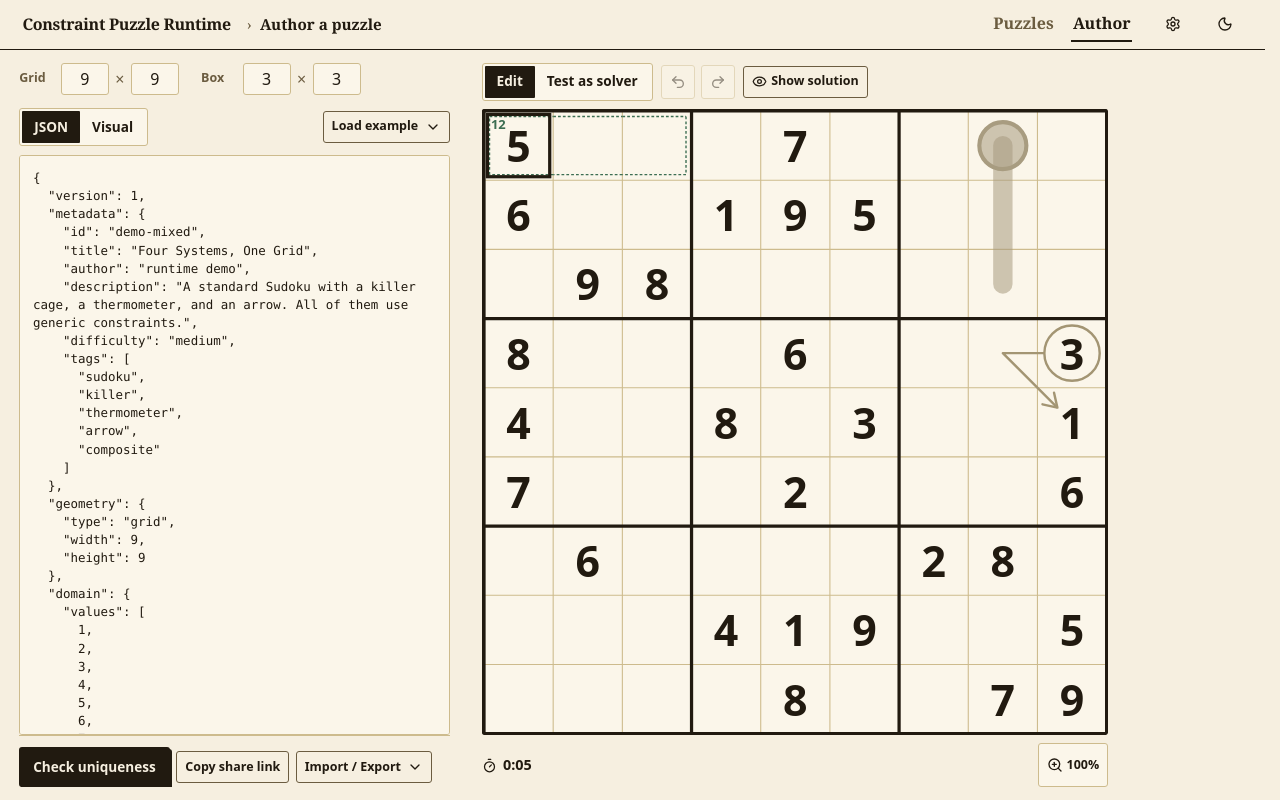
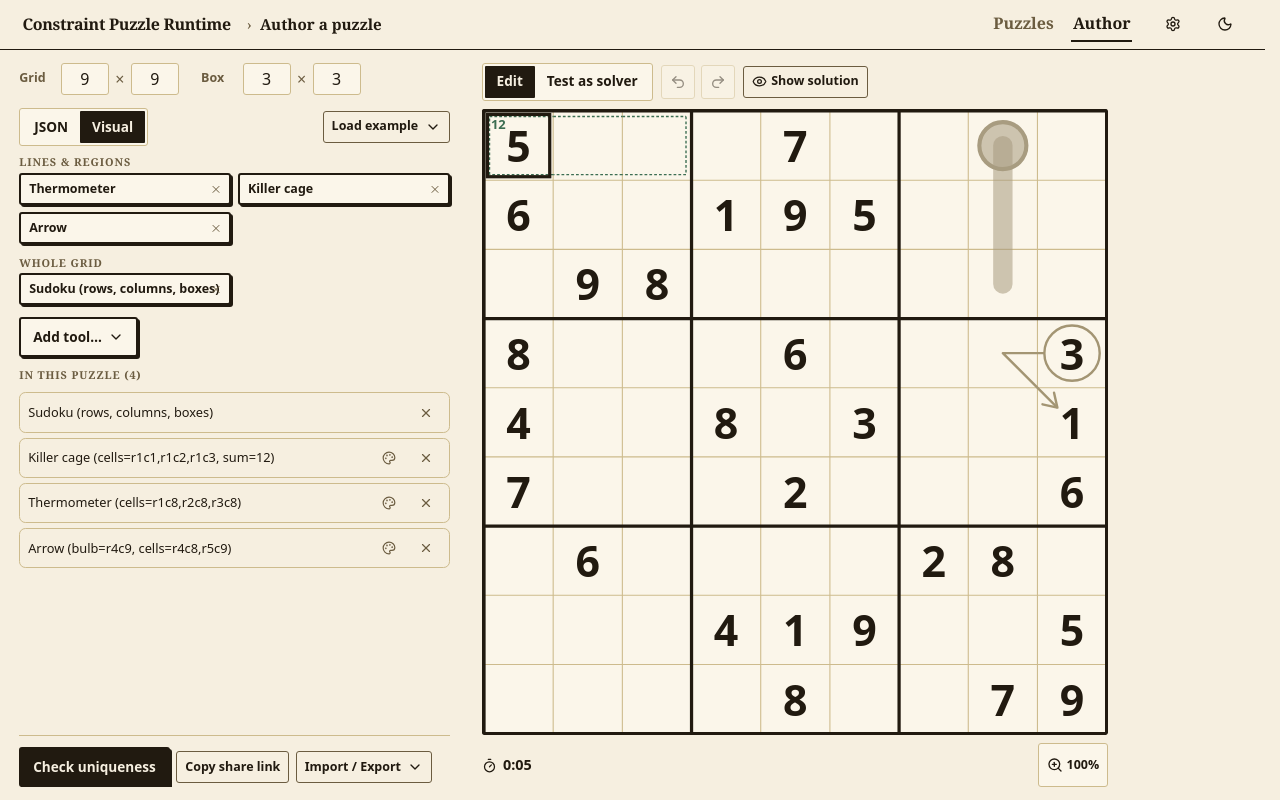
Before and after one commit to Sili-Sudoku/dashboard, a React (Vite) app: page /new in a window 1280 px wide. Built offline with nearby package versions, Linux system fonts and the light colour scheme.

Commit message:
Author page: open on Visual tab, not raw JSON

```diff
--- a/src/app/use_settings.ts
+++ b/src/app/use_settings.ts
@@ -46,7 +46,7 @@ const DEFAULT_SETTINGS: Settings = {
     dockControlsBottom: false,
     constraintPanelOpen: true,
     hotkeyLegendOpen: false,
-    authorEditorMode: "json",
+    authorEditorMode: "visual",
     builderTools: [],
 };
 
@@ -66,11 +66,12 @@ export const getSettings = (): Settings => {
         const stored = { ...DEFAULT_SETTINGS, ...(saved as Partial<Settings>) };
         // A hand-edited or older blob must never give the board a malformed palette.
         const tools: unknown = stored.builderTools;
+        const editorMode: string = stored.authorEditorMode;
         return {
             ...stored,
             markColors: sanitizePalette(stored.markColors),
-            // An older release also had a "code" tab. A save may still name it.
-            authorEditorMode: stored.authorEditorMode === "visual" ? "visual" : "json",
+            // An older release also had a "code" tab. A save may still name it. It opens the JSON tab.
+            authorEditorMode: editorMode === "json" || editorMode === "code" ? "json" : "visual",
             builderTools: Array.isArray(tools) ? tools.filter((t): t is string => typeof t === "string") : [],
         };
     } catch {
```
Also changed, not shown: 2 other files (tests, documents, lock files or other folders).
